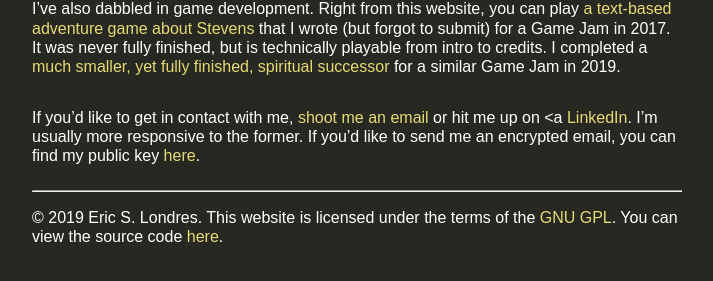
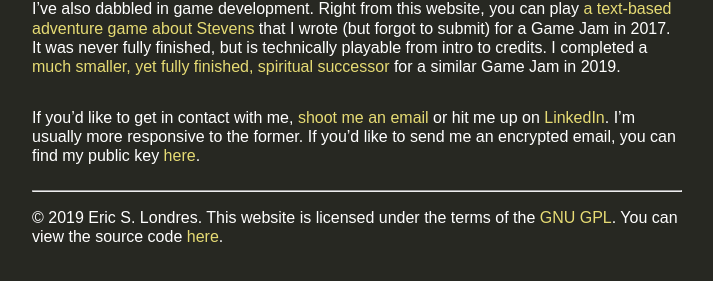
Before and after one commit to slondr/slondr.gitlab.io, a Jekyll site: the page built from index.md, in a window 1280 px wide. Shown: the part 521-802 px from the top of the page, without its empty margins (283-996 px from the left). Built offline with Jekyll 4.4.1, drawn with Linux system fonts in a browser that asks for light colours.

Commit message:
fixed dangling <a

```diff
--- a/index.md
+++ b/index.md
@@ -15,4 +15,4 @@ I somewhat maintain [a blog](/blog) on this website, where I periodically post a
 
 I've also dabbled in game development. Right from this website, you can play [a text-based adventure game about Stevens](/Burger) that I wrote (but forgot to submit) for a Game Jam in 2017. It was never fully finished, but is technically playable from intro to credits. I completed a [much smaller, yet fully finished, spiritual successor](/Sleep) for a similar Game Jam in 2019.
 
-If you'd like to get in contact with me, [shoot me an email](mailto:ericlondres@outlook.com) or hit me up on <a [LinkedIn](https://www.linkedin.com/in/eric-londres-153239171). I'm usually more responsive to the former. If you'd like to send me an encrypted email, you can find my public key [here](/pubkey).
+If you'd like to get in contact with me, [shoot me an email](mailto:ericlondres@outlook.com) or hit me up on [LinkedIn](https://www.linkedin.com/in/eric-londres-153239171). I'm usually more responsive to the former. If you'd like to send me an encrypted email, you can find my public key [here](/pubkey).
```
